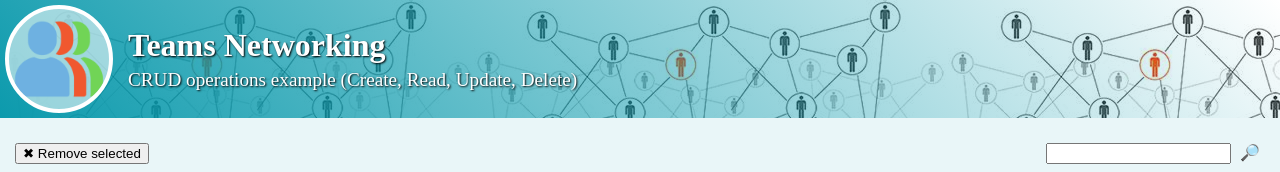
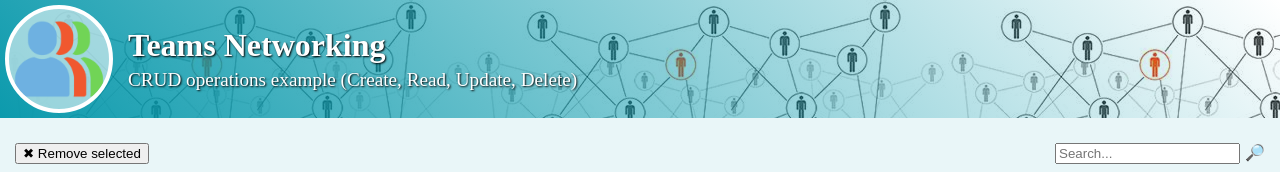
Before and after one commit to nmatei/teams-networking, a website built with webpack: page src/index.html in a window 1280 px wide. Shown: the top 172 px of the page. Built offline with nearby package versions, Linux system fonts and the light colour scheme; files whose address does not match are found by name.

Commit message:
ftill as separator. justify-content: space-between

```diff
--- a/src/index.html
+++ b/src/index.html
@@ -21,10 +21,9 @@
     <div id="main">
       <div class="tbar">
         <button>✖ Remove selected</button>
-        <div>
-          <input type="search" name="search" id="searchTeams" />
-          <label for="searchTeams">🔎</label>
-        </div>
+        <div class="tfill"></div>
+        <input type="search" name="search" id="searchTeams" placeholder="Search..." />
+        <label for="searchTeams">🔎</label>
       </div>
 
       <form id="teamsForm" action="" method="get">
--- a/src/style.css
+++ b/src/style.css
@@ -52,11 +52,13 @@ header h2 {
 .tbar {
   display: flex;
   flex-direction: row;
-  justify-content: space-between;
+  gap: 5px;
   padding: 10px 0;
 }
+.tfill {
+  flex: 1;
+}
 .tbar label {
-  padding: 0 5px;
   cursor: pointer;
 }
 
```
